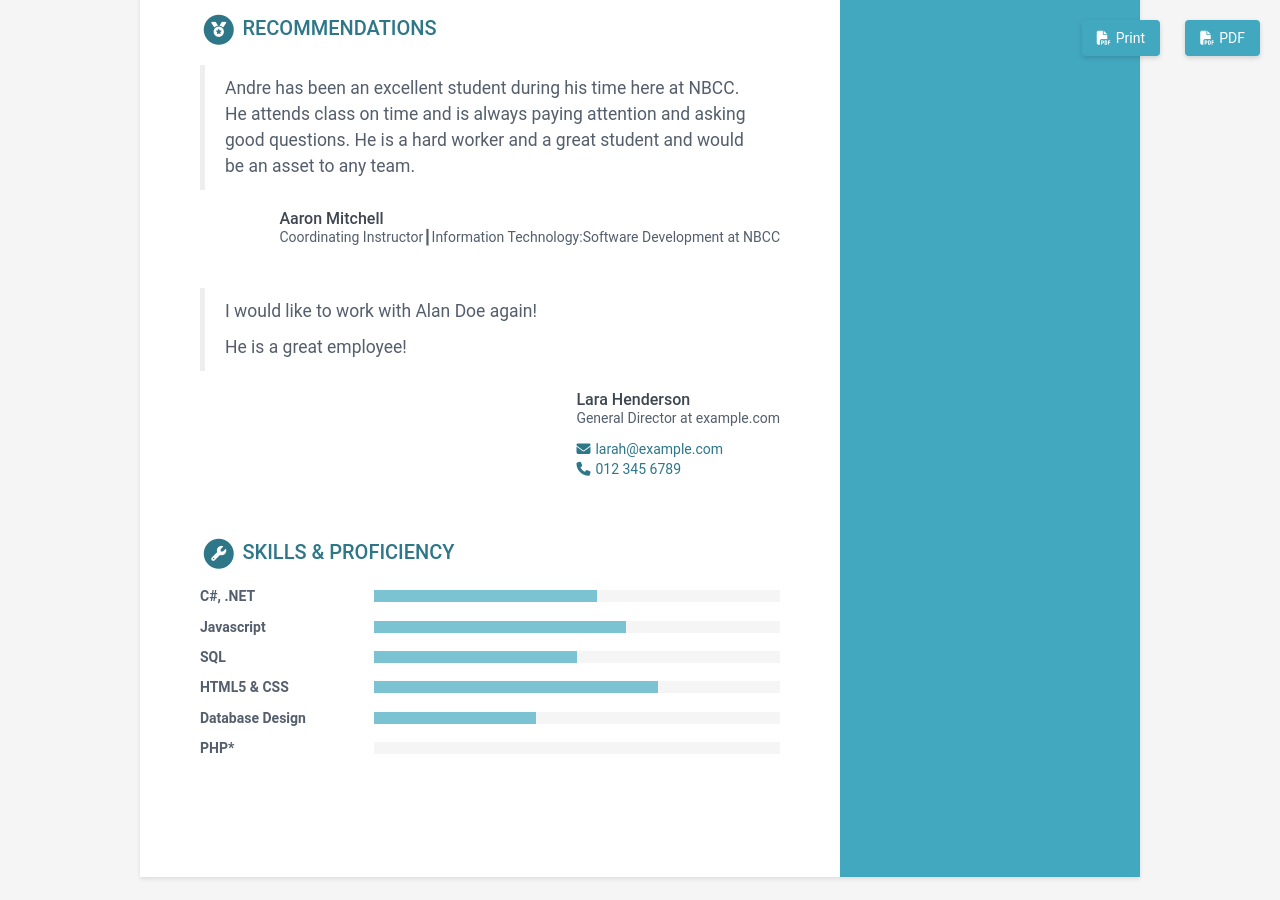
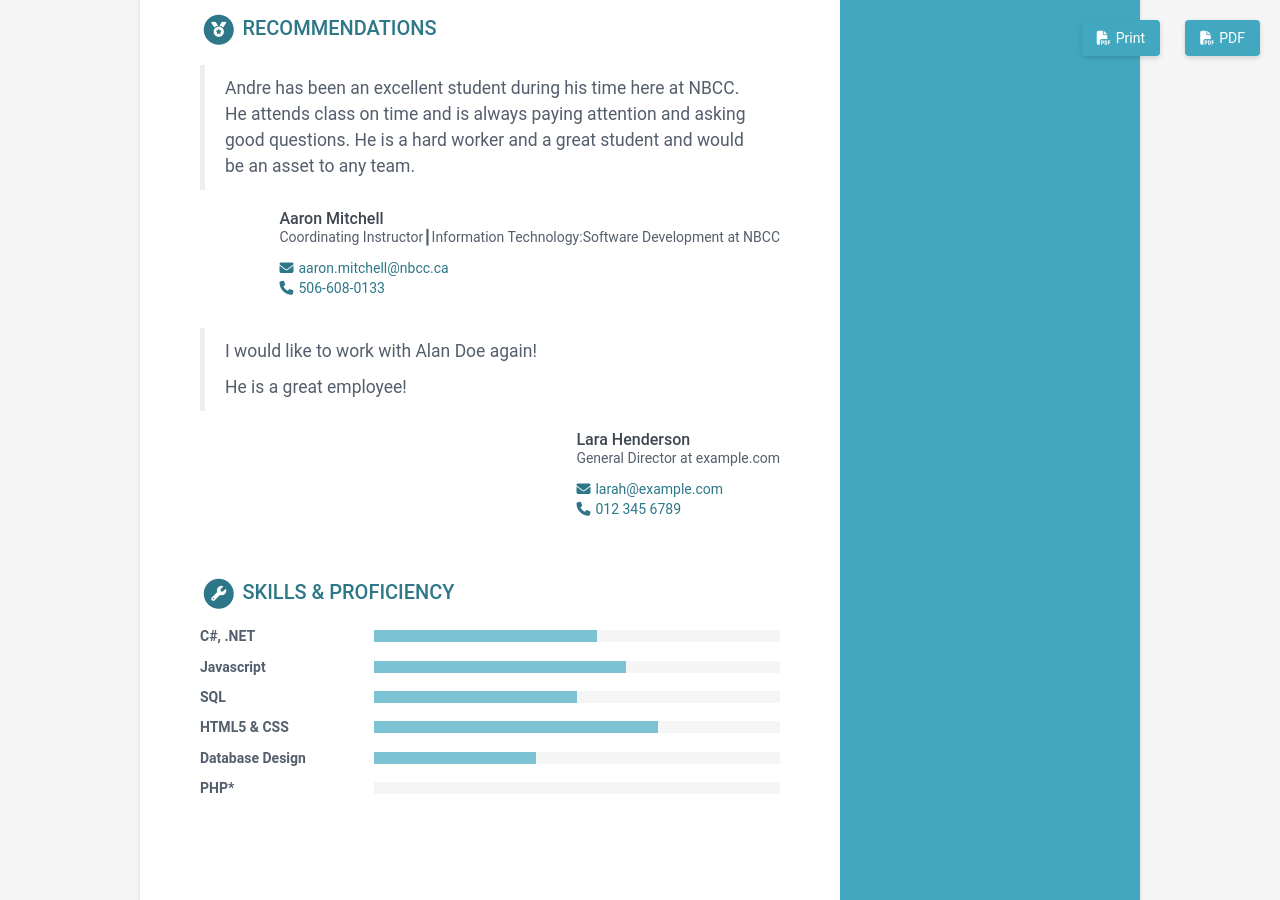
Before and after one commit to AndreLiraFr/andrelirafr.github.io, a Jekyll site: the page built from index.html, in a window 1280 px wide and 900 px high, scrolled down 1597 px. Built offline with Jekyll 4.4.1, drawn with Linux system fonts in a browser that asks for light colours.

Commit message:
Update data.yml

```diff
--- a/_data/data.yml
+++ b/_data/data.yml
@@ -206,8 +206,8 @@ recommendations:
   title: Recommendations
   list:
     - person: Aaron Mitchell
-      email:
-      phone:
+      email: aaron.mitchell@nbcc.ca
+      phone: 506-608-0133
       role: Coordinating Instructor┃Information Technology:Software Development at NBCC
       recommendation: |
         Andre has been an excellent student during his time here at NBCC. He attends class on time and is always paying attention and asking good questions. He is a hard worker and a great student and would be an asset to any team.
```
